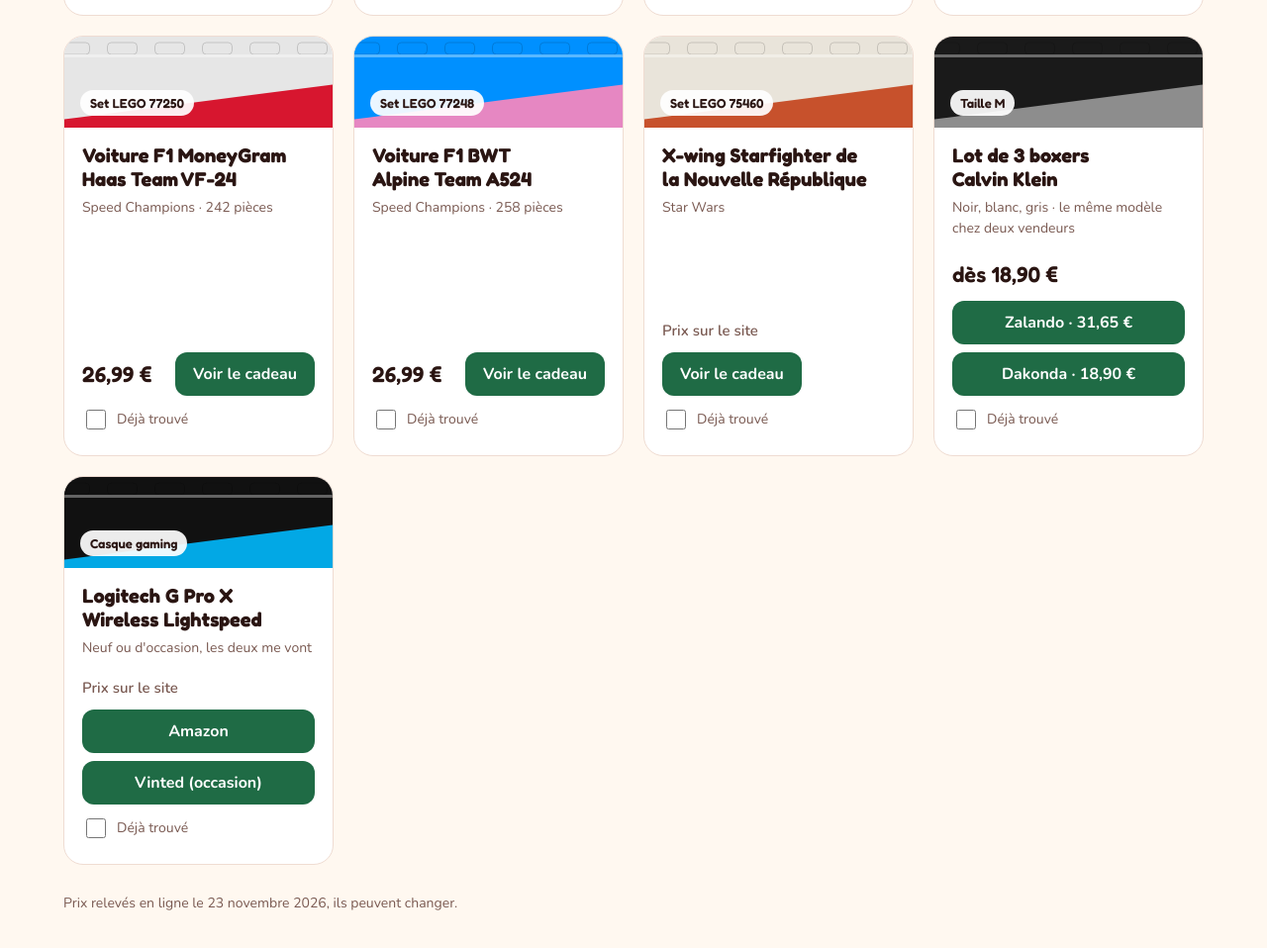
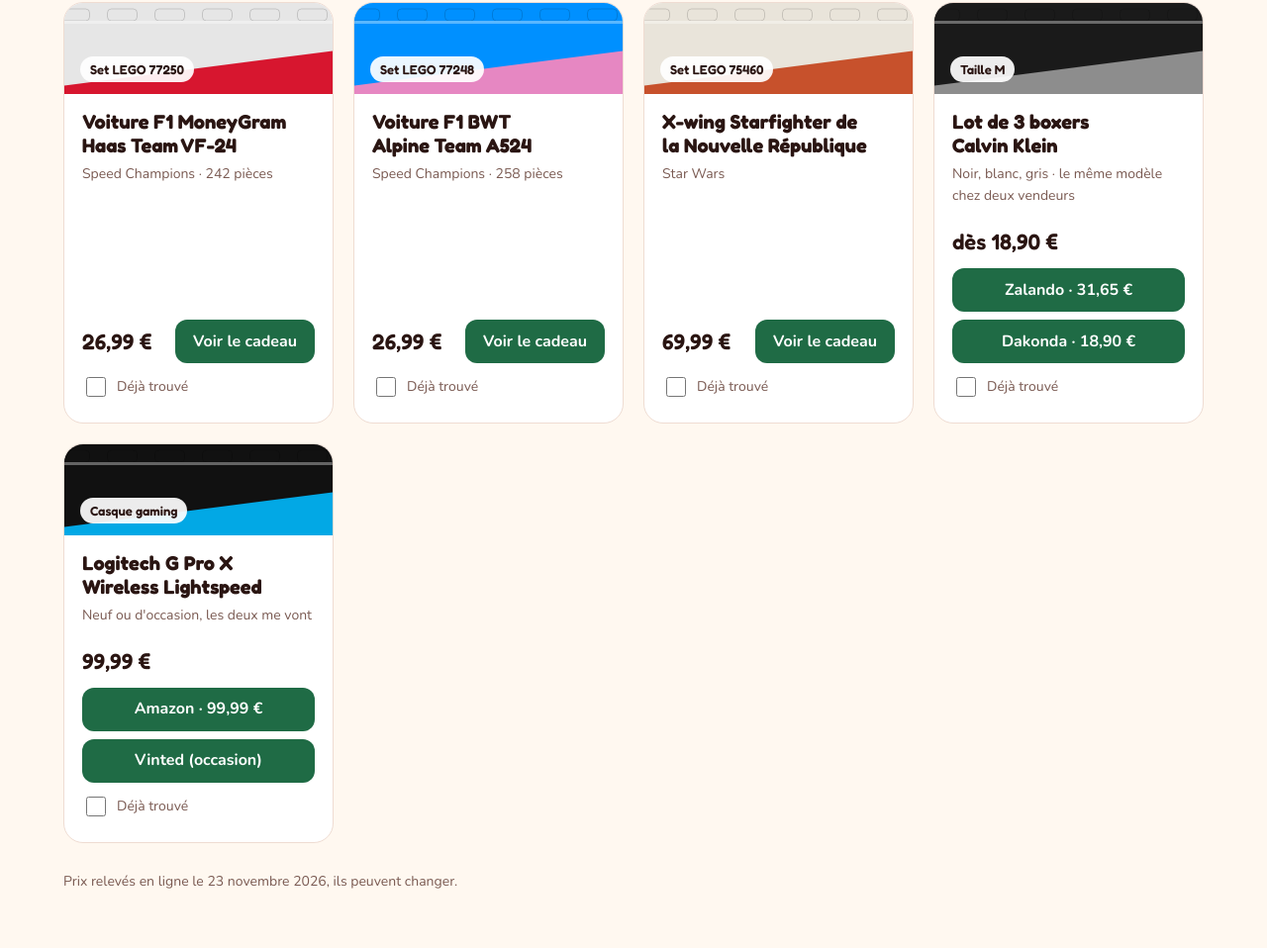
Before and after one commit to ClementGuich/cadeau-noel, a plain HTML site: page index.html in a window 1280 px wide. Shown: the part 898-1856 px from the top of the page at 99% size. Drawn offline with nearby package versions, Linux system fonts and the light colour scheme.

Commit message:
Add files via upload

```diff
--- a/index.html
+++ b/index.html
@@ -95,15 +95,15 @@ footer p{font-family:Fredoka;font-size:22px;color:var(--red);margin:0}
 {
 const items=[
   {n:"77257",t:"McLaren W1",s:"Speed Champions",p:"27,99 €",pc:287,c:["#ff8000","#1a1a1a"],u:"https://www.lego.com/fr-fr/product/mclaren-w1-77257"},
-  {n:"77261",t:"Ferrari 499P",s:"Speed Champions",p:"",c:["#d40000","#f5d300"],u:"https://www.lego.com/fr-fr/product/ferrari-499p-77261"},
+  {n:"77261",t:"Ferrari 499P",s:"Speed Champions",p:"27,99 €",c:["#d40000","#f5d300"],u:"https://www.lego.com/fr-fr/product/ferrari-499p-77261"},
   {n:"77246",t:"Voiture F1 Visa Cash App RB VCARB 01",s:"Speed Champions",p:"26,99 €",pc:248,c:["#1534cc","#ffffff"],u:"https://www.lego.com/fr-fr/product/visa-cash-app-rb-vcarb-01-f1-race-car-77246"},
-  {n:"77249",t:"Voiture F1 Williams Racing FW46",s:"Speed Champions",p:"",c:["#00285e","#00a3e0"],u:"https://www.lego.com/fr-fr/product/williams-racing-fw46-f1-race-car-77249"},
+  {n:"77249",t:"Voiture F1 Williams Racing FW46",s:"Speed Champions",p:"26,99 €",c:["#00285e","#00a3e0"],u:"https://www.lego.com/fr-fr/product/williams-racing-fw46-f1-race-car-77249"},
   {n:"77250",t:"Voiture F1 MoneyGram Haas Team VF-24",s:"Speed Champions",p:"26,99 €",pc:242,c:["#e6e6e6","#d6001c"],u:"https://www.lego.com/fr-fr/product/moneygram-haas-f1-team-vf-24-race-car-77250"},
   {n:"77248",t:"Voiture F1 BWT Alpine Team A524",s:"Speed Champions",p:"26,99 €",pc:258,c:["#0090ff","#ff87bc"],u:"https://www.lego.com/fr-fr/product/bwt-alpine-f1-team-a524-race-car-77248"},
-  {n:"75460",t:"X-wing Starfighter de la Nouvelle République",s:"Star Wars",p:"",c:["#e9e4da","#c4421a"],u:"https://www.lego.com/fr-fr/product/new-republic-x-wing-starfighter-75460"},
+  {n:"75460",t:"X-wing Starfighter de la Nouvelle République",s:"Star Wars",p:"69,99 €",c:["#e9e4da","#c4421a"],u:"https://www.lego.com/fr-fr/product/new-republic-x-wing-starfighter-75460"},
   {n:"ck",b:"Taille M",t:"Lot de 3 boxers Calvin Klein",s:"Noir, blanc, gris · le même modèle chez deux vendeurs",p:"dès 18,90 €",c:["#1a1a1a","#9a9a9a"],u:"https://www.zalando.fr/calvin-klein-underwear-relaxed-fit-trunk-icon-3-pack-shorty-blackwhitegrey-heather-c1182o0bt-q12.html?ssku=C1182O0BT-Q12000M000",l:"Zalando · 31,65 €",
    alt:[{u:"https://dakonda.com/fr/15540-151889-calvin-klein-lv00nb4389-lot-de-3-boxers.html#/210-tailles-m/8154-couleur-black_bodies_w_rio_red_forget_me_n",l:"Dakonda · 18,90 €"}]},
-  {n:"gprox",b:"Casque gaming",t:"Logitech G Pro X Wireless Lightspeed",s:"Neuf ou d'occasion, les deux me vont",p:"",c:["#111111","#00b8fc"],u:"https://www.amazon.fr/dp/B07W5JKB8Z",l:"Amazon",
+  {n:"gprox",b:"Casque gaming",t:"Logitech G Pro X Wireless Lightspeed",s:"Neuf ou d'occasion, les deux me vont",p:"99,99 €",c:["#111111","#00b8fc"],u:"https://www.amazon.fr/dp/B07W5JKB8Z",l:"Amazon · 99,99 €",
    alt:[{u:"https://www.vinted.fr/catalog?search_text=logitech%20g%20pro%20x%20wireless",l:"Vinted (occasion)"}]}
 ];
 const KEY="noel-pris";
```
